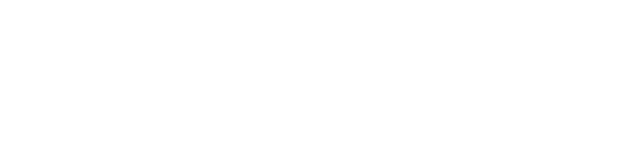
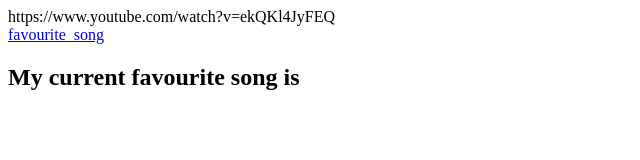
Before and after one commit to acciojob/favourite-song-Akankshapatel211, a website: page main.html in a window 1280 px wide. Shown: the whole page, without its empty margins (0-640 px from the left). Drawn offline with Linux system fonts and the light colour scheme.

Commit message:
created a submission

```diff
--- a/main.html
+++ b/main.html
@@ -6,11 +6,38 @@
 	<link rel="stylesheet" href="styles.css">
 </head>
 
+
 <body>
 	<!-- the entire body must be written by student -->
+
+<div id="demo">
+	<a id="myAnchor" href="https://www.youtube.com/watch?v=ekQKl4JyFEQ">favourite_song</a>
+	<h2>My current favourite song is </h2>
+</div><!DOCTYPE html>
+
+<html>
+
+<head>
+	<link rel="stylesheet" href="styles.css">
+</head>
+
+
+<body>
+	<!-- the entire body must be written by student -->
+
+<div id="demo">
+	<a id="myAnchor" href="https://www.youtube.com/watch?v=ekQKl4JyFEQ">favourite_song</a>
+	<h2>My current favourite song is </h2>
+</div>
     <script type="text/javascript" src="./script.js">
 </script>
 
 </body>
 
 </html>
+    <script type="text/javascript" src="./script.js">
+</script>
+
+</body>
+
+</html>
--- a/script.js
+++ b/script.js
@@ -1 +1,2 @@
-//your code here
+ const element = document.getElementById("myAnchor").href;
+ document.getElementById("demo").innerHTML = element;
```
